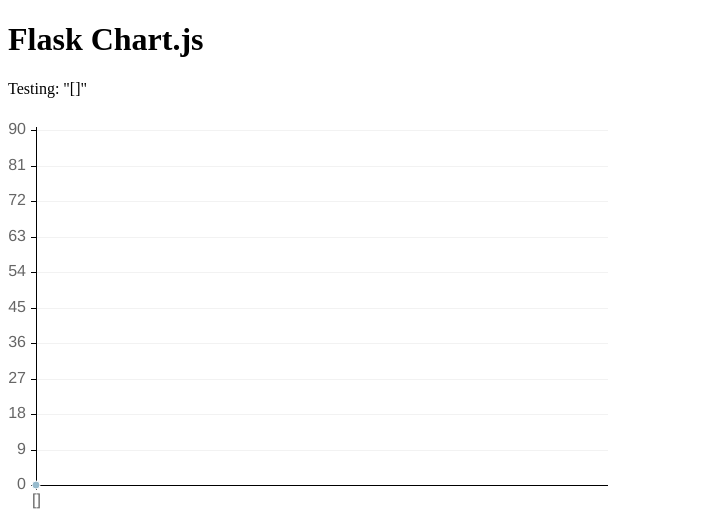
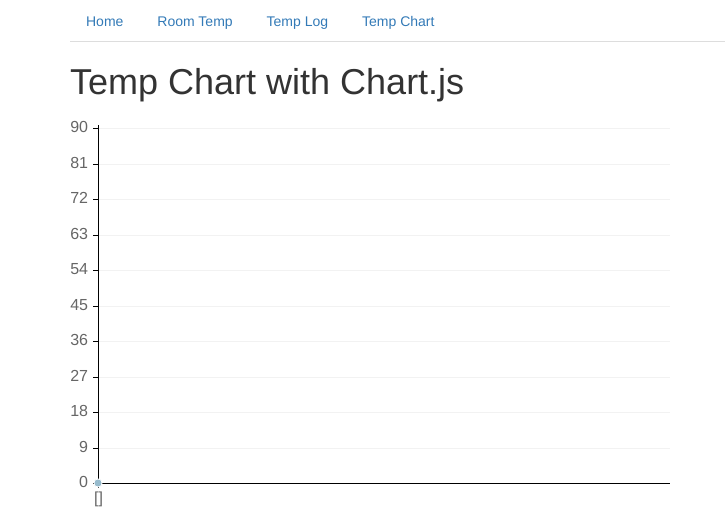
Before and after one commit to spiewak345/pi-temp, a Flask app: template templates/tempchart.html in a window 1280 px wide. Shown: the top 513 px of the page, without its empty margins (0-725 px from the left). Run offline with Flask 2, Linux system fonts and the light colour scheme; the template is opened without the code that fills it: most values are stand-ins (such as "Sample title", 1, 10 or a date in 2020); some libraries are stand-ins or nearby versions.

Commit message:
Sort chart correctly and added to base template

```diff
--- a/templates/base.html
+++ b/templates/base.html
@@ -14,6 +14,7 @@
     <li role="presentation"><a href="/">Home</a></li>
     <li role="presentation"><a href="/roomtemp">Room Temp</a></li>
     <li role="presentation"><a href="/templog">Temp Log</a></li>
+    <li role="presentation"><a href="/tempchart">Temp Chart</a></li>
   </ul>
 </header>
 {% block body %}
--- a/templates/tempchart.html
+++ b/templates/tempchart.html
@@ -1,4 +1,7 @@
 <!DOCTYPE html>
+{% extends "base.html" %}
+{% block title %}Temp Chart{% endblock %}
+{% block body %}
 <html lang="en">
 <head>
 	<meta charset="utf-8">
@@ -8,12 +11,7 @@
 	</script>
 </head>
 <body>
-	<h1>Flask Chart.js</h1><!-- bar chart canvas element -->
-    <p>Testing:
-    {% for item in values %}
-    "{{item}}"
-    {% endfor %}
-    </p>
+	<h1>Temp Chart with Chart.js</h1><!-- bar chart canvas element -->
 	<canvas height="400" id="chart" width="600"></canvas>
 	<script>
 
@@ -70,3 +68,4 @@
 	</script>
 </body>
 </html>
+{% endblock %}
```
